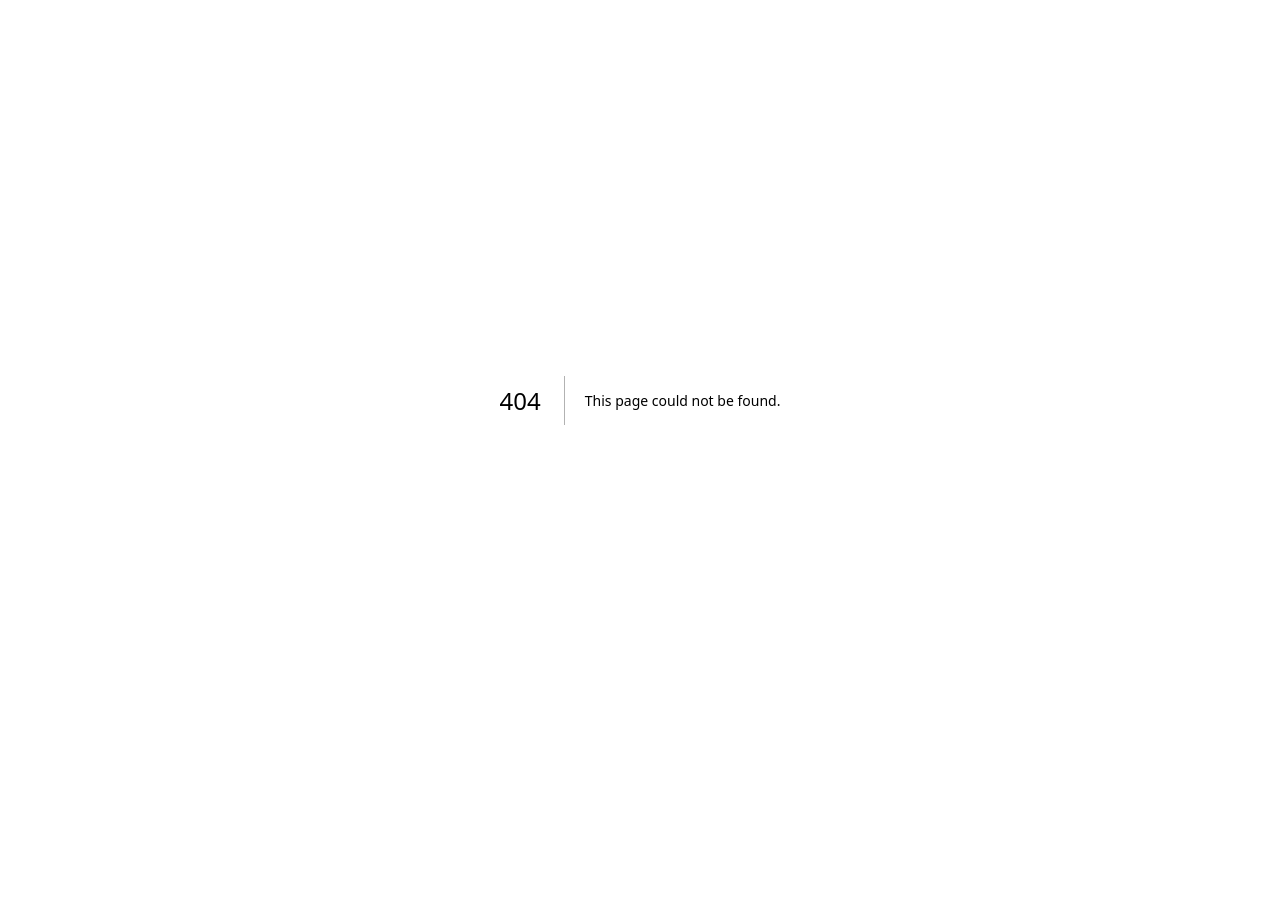
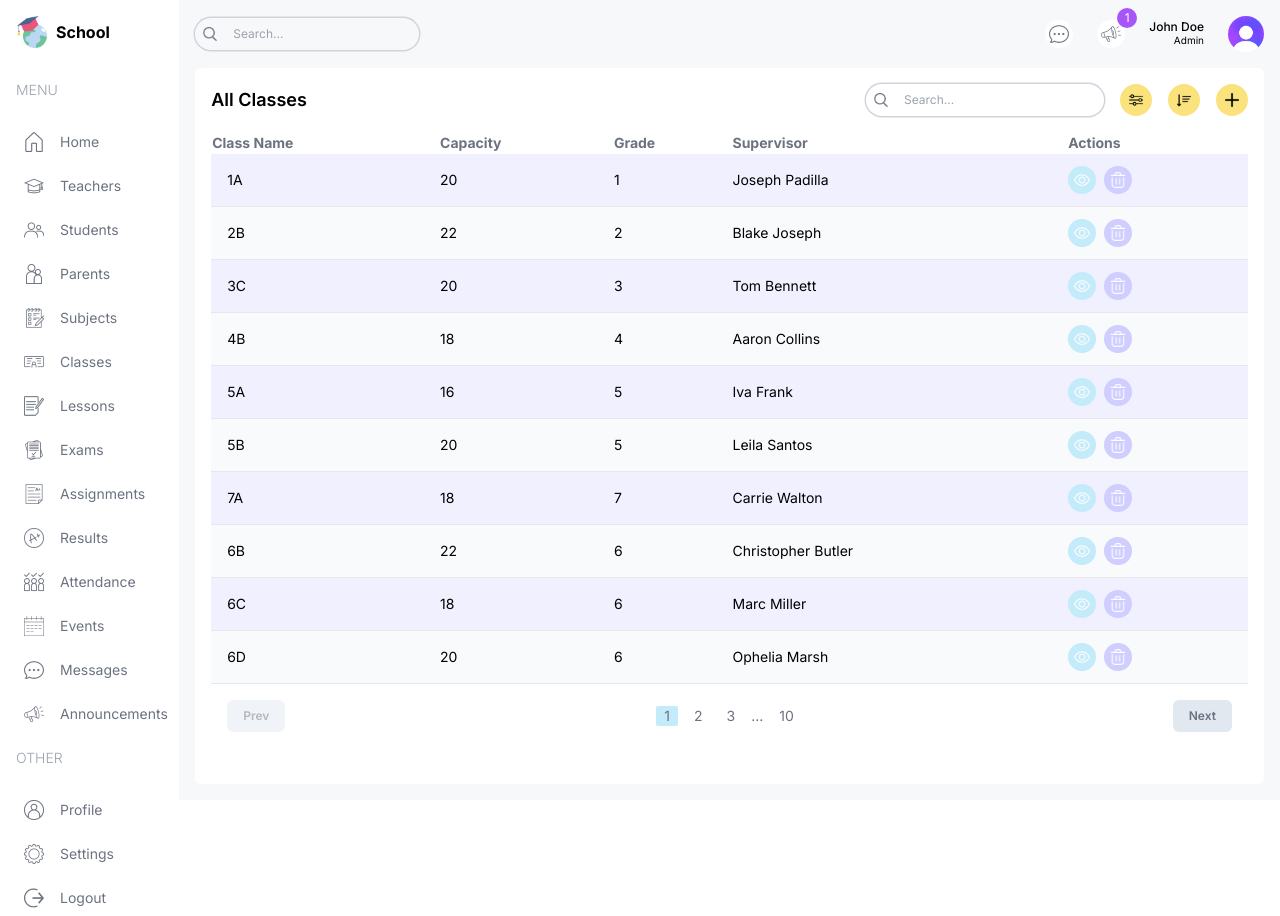
Before and after one commit to jlcoding01/next-dashboard, a Next.js app: page /list/classes in a window 1280 px wide. Before the commit this address had no page. Before the commit the page ends 800 px from the top, so only its background shows below. Built offline with nearby package versions, Linux system fonts and the light colour scheme.

Commit message:
Add list-class page

```diff
--- /dev/null
+++ b/src/app/(dashboard)/list/classes/page.tsx
@@ -0,0 +1,90 @@
+import Pagination from "@/components/Pagination";
+import Table from "@/components/Table";
+import TableSearch from "@/components/TableSearch";
+import { classesData, role } from "@/lib/data";
+import Image from "next/image";
+import Link from "next/link";
+
+type Class = {
+  id: number;
+  name: string;
+  capacity: number;
+  grade: number;
+  supervisor: string;
+};
+
+const columns = [
+  { header: "Class Name", accessor: "classes" },
+  {
+    header: "Capacity",
+    accessor: "capacity",
+    className: "hidden md:table-cell",
+  },
+  {
+    header: "Grade",
+    accessor: "grade",
+    className: "hidden md:table-cell",
+  },
+  {
+    header: "Supervisor",
+    accessor: "supervisor",
+    className: "hidden md:table-cell",
+  },
+  { header: "Actions", accessor: "action" },
+];
+
+const ClassList = () => {
+  const renderRow = (item: Class) => (
+    <tr
+      key={item.id}
+      className="border-b border-gray-200 even:bg-slate-50 text-sm hover: bg-lamaPurpleLight"
+    >
+      <td className="flex items-center gap-4 p-4">{item.name}</td>
+      <td className="hidden md:table-cell">{item.capacity}</td>
+      <td className="hidden md:table-cell">{item.grade}</td>
+      <td className="hidden md:table-cell">{item.supervisor}</td>
+      <td>
+        <div className="flex items-center gap-2">
+          <Link href={`/list/teachers/${item.id}`}>
+            <button className="w-7 h-7 flex items-center justify-center rounded-full bg-lamaSky">
+              <Image src="/view.png" alt="" width={16} height={16} />
+            </button>
+          </Link>
+          {role === "admin" && (
+            <button className="w-7 h-7 flex items-center justify-center rounded-full bg-lamaPurple">
+              <Image src="/delete.png" alt="" width={16} height={16} />
+            </button>
+          )}
+        </div>
+      </td>
+    </tr>
+  );
+  return (
+    <div className="bg-white p-4 rounded-md flex-1 m-4 mt-0">
+      {/* TOP */}
+      <div className="flex items-center justify-between">
+        <h1 className="hidden md:block text-lg font-semibold">All Classes</h1>
+        <div className="flex flex-col md:flex-row items-center gap-4 w-full md:w-auto">
+          <TableSearch />
+          <div className="flex items-center gap-4 self-end">
+            <button className="w-8 h-8 flex items-center justify-center rounded-full bg-lamaYellow">
+              <Image src="/filter.png" alt="" width={14} height={14} />
+            </button>
+            <button className="w-8 h-8 flex items-center justify-center rounded-full bg-lamaYellow">
+              <Image src="/sort.png" alt="" width={14} height={14} />
+            </button>
+            <button className="w-8 h-8 flex items-center justify-center rounded-full bg-lamaYellow">
+              <Image src="/plus.png" alt="" width={14} height={14} />
+            </button>
+          </div>
+        </div>
+      </div>
+      {/* List */}
+      <Table columns={columns} renderRow={renderRow} data={classesData} />
+      {/* Pagination */}
+      <Pagination />
+    </div>
+  );
+};
+
+export default ClassList;
```
